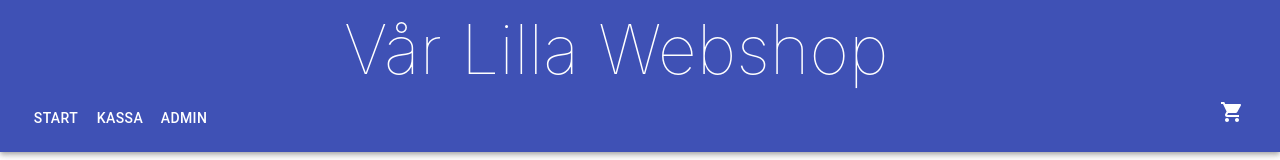
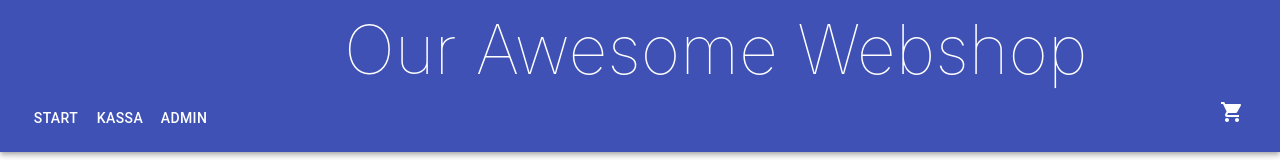
Before and after one commit to 95joaols/webbshop-schoolAssignments-, a React (Create React App) app: page / in a window 1280 px wide. Shown: the top 160 px of the page. Built offline with nearby package versions, Linux system fonts and the light colour scheme; grey boxes are pictures that could not be loaded.

Commit message:
bytt titel

```diff
--- a/src/components/Menu.tsx
+++ b/src/components/Menu.tsx
@@ -77,7 +77,7 @@ export const Menu: React.FC = () => {
         <Toolbar className={classes.toolbar}>
           <Container maxWidth="md">
           <Box display={{ xs: 'none', md: 'block'}} marginLeft="10rem">
-          <h1>Vår Lilla Webshop</h1>
+          <h1>Our Awesome Webshop</h1>
           </Box>
           <Box display={{ xs: 'block', md: 'none'}}>
           <h1>Webshop</h1>
```
